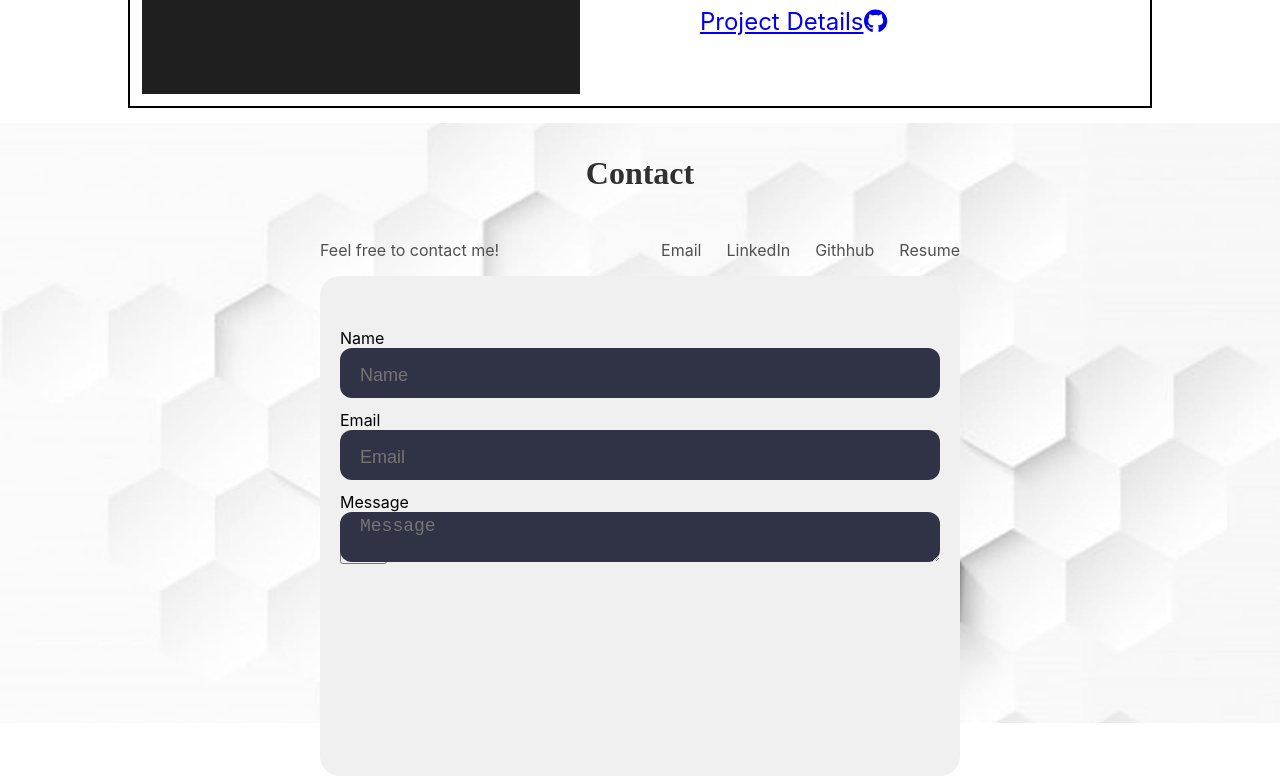
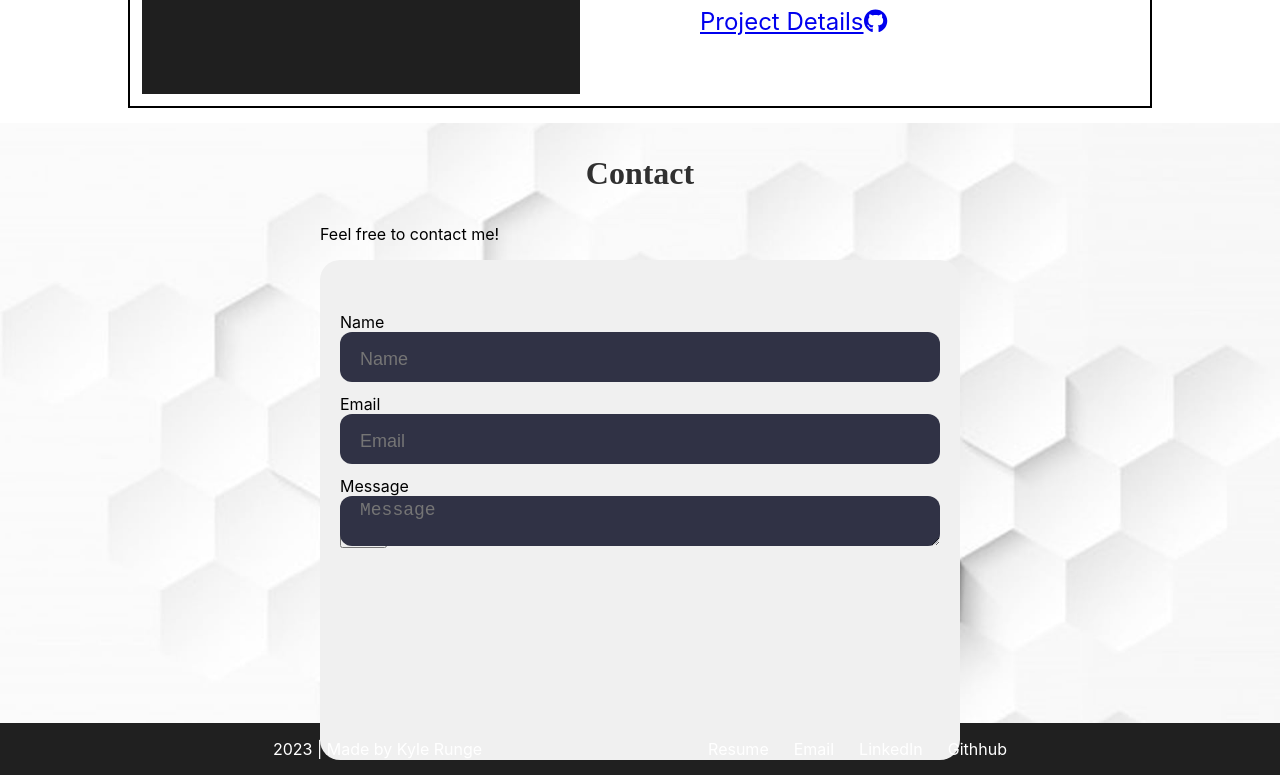
Before and after one commit to krunge1/portfolio_website, a React (Create React App) app in the folder client/: page / in a window 1280 px wide. Shown: the part 2380-3156 px from the top of the page. Built offline with nearby package versions, Linux system fonts and the light colour scheme.

Commit message:
Added footer

```diff
--- a/client/src/Controllers/Contact.js
+++ b/client/src/Controllers/Contact.js
@@ -26,14 +26,8 @@ const Contact = () => {
         <div className={styles.backgroundImage} id="contact">
         <div className={styles.body}>
             <h3 className={styles.subHeader}>Contact</h3>
+            <p>Feel free to contact me!</p>
             <div className={styles.contactGroup} >
-                <p>Feel free to contact me!</p>
-                <div className={styles.contactGroup}>
-                    <p>Email</p>
-                    <p>LinkedIn</p>
-                    <p>Githhub</p>
-                    <p>Resume</p>
-                </div>
             </div>
             <form ref={form} onSubmit={sendEmail} className={styles.form}>
                 <div className={styles.inputContainer}>
--- /dev/null
+++ b/client/src/Controllers/Footer.js
@@ -0,0 +1,20 @@
+import React from 'react'
+import styles from "../styles/Footer.module.css"
+
+const Footer = () => {
+    return (
+        <div className={styles.body}>
+            <div className={styles.footer}>
+                <p>2023 | Made by Kyle Runge</p>
+                <div className={styles.contactGroup}>
+                    <p>Resume</p>
+                    <p>Email</p>
+                    <p>LinkedIn</p>
+                    <p>Githhub</p>
+                </div>
+            </div>
+        </div>
+    )
+}
+
+export default Footer
--- /dev/null
+++ b/client/src/styles/Footer.module.css
@@ -0,0 +1,19 @@
+.body{
+    margin: auto;
+    background-color: #202020;
+
+}
+
+.footer{
+    margin: auto;
+    width: 75%;
+    display: flex;
+    justify-content: space-around;
+    color: #ffffff;
+}
+
+.contactGroup{
+    display: flex;
+    justify-content: space-between;
+    gap: 25px;
+}
--- a/client/src/views/Home.js
+++ b/client/src/views/Home.js
@@ -5,6 +5,7 @@ import Landing from '../Controllers/Landing';
 import Introduction from '../Controllers/Introduction';
 import Projects from '../Controllers/Projects';
 import Contact from '../Controllers/Contact';
+import Footer from '../Controllers/Footer';
 
 
 const Home = () => {
@@ -16,6 +17,7 @@ const Home = () => {
             <Introduction/>
             <Projects/>
             <Contact/>
+            <Footer/>
         </div>
     )
 }
```
